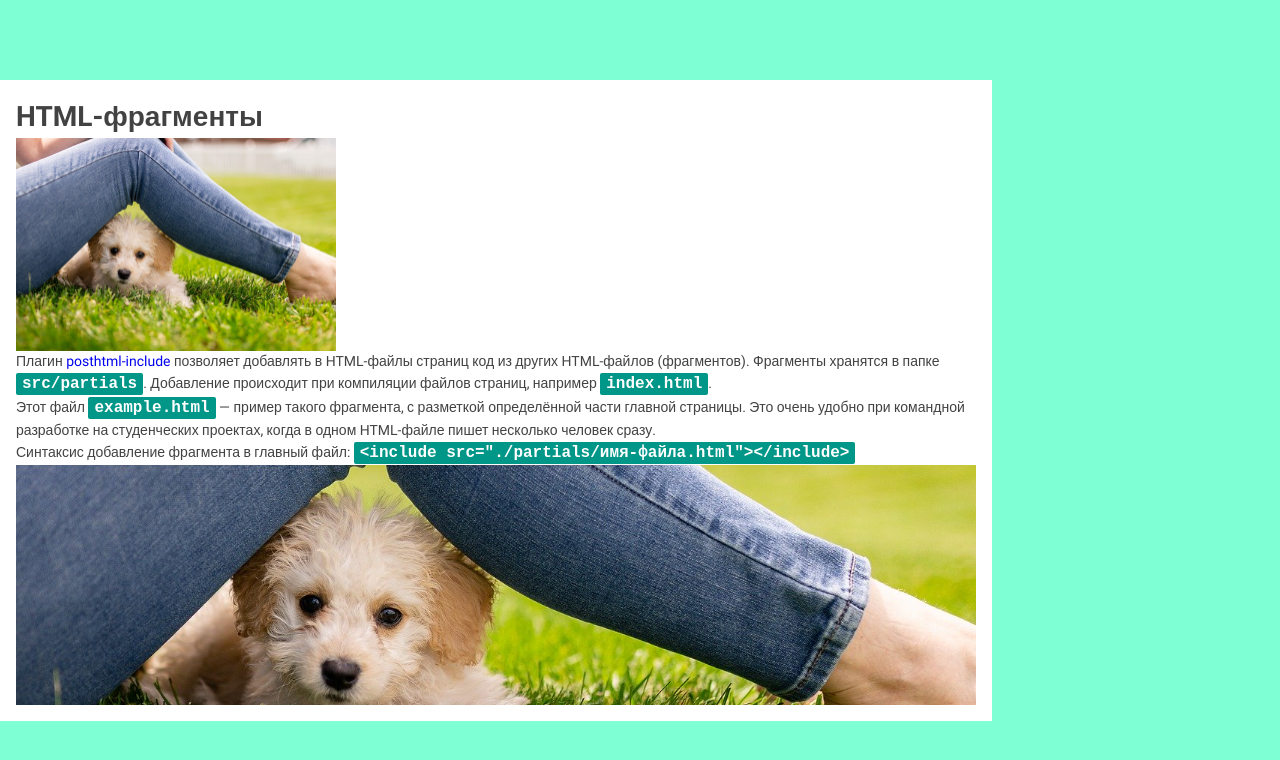
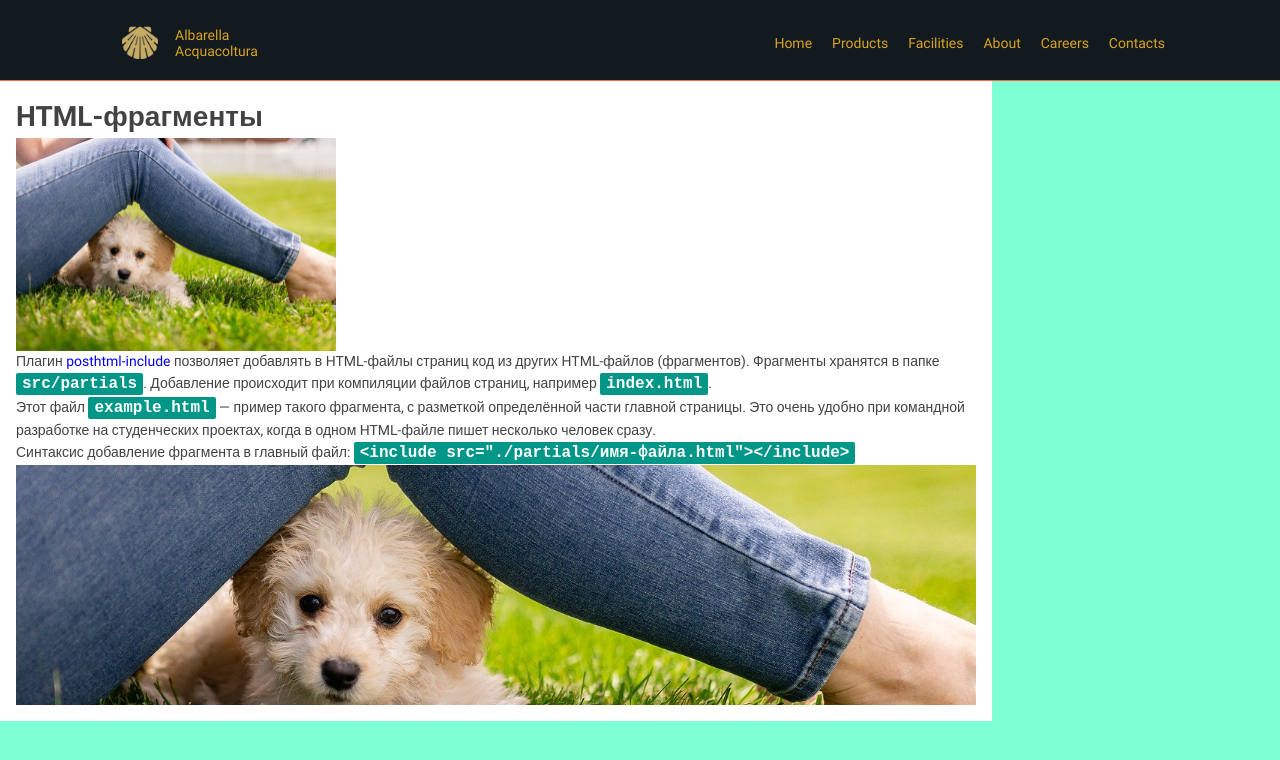
Before and after one commit to DmitriyGovosyants/albarella-acquacoltura, a website built with Parcel: page src/index.html in a window 1280 px wide. Built offline with nearby package versions, Linux system fonts and the light colour scheme.

Commit message:
feat: header basic for PC

```diff
--- a/src/index.html
+++ b/src/index.html
@@ -8,6 +8,7 @@
     <meta name="description" content="">
   </head>
   <body>
+    <include src="./partials/header.html"></include>
     <include src="./partials/example.html"></include>
     <script src="./index.js"></script>
   </body>
--- /dev/null
+++ b/src/partials/header.html
@@ -0,0 +1,18 @@
+<header class="header">
+    <div class="container header__container">
+        <a class="logo" href="#!">
+            <img src="images/logo.png" alt="Logo" width="50" height="50" />
+            <span class="logo__text">Albarella Acquacoltura</span>
+        </a>
+        <nav class="nav">
+            <ul class="nav__list">
+                <li class="nav__item"><a class="nav__link" href="#!">Home</a></li>
+                <li class="nav__item"><a class="nav__link" href="#!">Products</a></li>
+                <li class="nav__item"><a class="nav__link" href="#!">Facilities</a></li>
+                <li class="nav__item"><a class="nav__link" href="#!">About</a></li>
+                <li class="nav__item"><a class="nav__link" href="#!">Careers</a></li>
+                <li class="nav__item"><a class="nav__link" href="#!">Contacts</a></li>
+            </ul>
+        </nav>
+    </div>
+</header>
--- /dev/null
+++ b/src/sass/basic/_discharges.scss
@@ -0,0 +1,25 @@
+h1,
+h2,
+h3,
+h4,
+h5,
+h6,
+ul,
+p {
+    margin: 0;
+}
+
+a {
+    text-decoration: none;
+    outline: none;
+}
+
+ul {
+    padding: 0;
+    list-style-type: none;
+}
+
+input {
+    padding: 0;
+    outline: none;
+}
--- a/src/sass/basic/_global.scss
+++ b/src/sass/basic/_global.scss
@@ -1,4 +1,6 @@
 body {
+    padding-top: 60px;
+
     font-family: 'Roboto', sans-serif;
     font-size: 14px;
     line-height: 1.17;
@@ -6,6 +8,10 @@ body {
     color: black;
 
     background-color: aquamarine;
+
+    @include mq(tablet) {
+        padding-top: 80px;
+    }
 }
 
 html,
@@ -13,36 +19,31 @@ body {
     height: 100%;
 }
 
-body {
-    padding-top: 60px;
-
-    @include mq(tablet) {
-        padding-top: 80px;
-    }
-}
-
-h1,
-h2,
-h3,
-h4,
-h5,
-h6,
-ul,
-p {
-    margin: 0;
-}
-
-a {
-    text-decoration: none;
-}
-
-ul {
-    padding: 0;
-    list-style-type: none;
-}
-
 img {
     display: block;
     max-width: 100%;
     height: auto;
 }
+
+.container {
+    width: 100%;
+    margin: 0 auto;
+    padding-left: 20px;
+    padding-right: 20px;
+
+    @include mq(mobile) {
+        width: 440px;
+    }
+
+    @include mq(tablet) {
+        width: 700px;
+        padding-left: 34px;
+        padding-right: 34px;
+    }
+
+    @include mq(desktop) {
+        width: 1050px;
+        padding-left: 115px;
+        padding-right: 115px;
+    }
+}
--- a/src/sass/main.scss
+++ b/src/sass/main.scss
@@ -1,4 +1,6 @@
 @import './basic/fonts';
+@import './basic/discharges';
 @import './utils/mixins';
 @import './basic/global';
+@import './pages/header';
 @import './example';
--- /dev/null
+++ b/src/sass/pages/_header.scss
@@ -0,0 +1,55 @@
+.header {
+    position: fixed;
+    top: 0;
+    left: 0;
+    width: 100%;
+    height: 60px;
+    // z-index: 2;
+
+    background-color: rgb(18, 25, 31);
+    border-bottom: 1px solid tomato;
+
+    @include mq(tablet) {
+        height: 80px;
+    }
+}
+
+.header__container {
+    display: flex;
+    align-items: center;
+
+    padding-top: 10px;
+
+    @include mq(tablet) {
+        padding-top: 20px;
+    }
+}
+
+.logo {
+    display: flex;
+    align-items: center;
+    max-width: 150px;
+}
+
+.logo__text {
+    margin-left: 10px;
+    color: goldenrod;
+}
+
+.nav {
+    margin-left: auto;
+}
+
+.nav__list {
+    display: flex;
+}
+
+.nav__item {
+    &:not(:last-child) {
+        margin-right: 20px;
+    }
+}
+
+.nav__link {
+    color: goldenrod;
+}
```
Also changed, not shown: src/images/logo.png (added).
